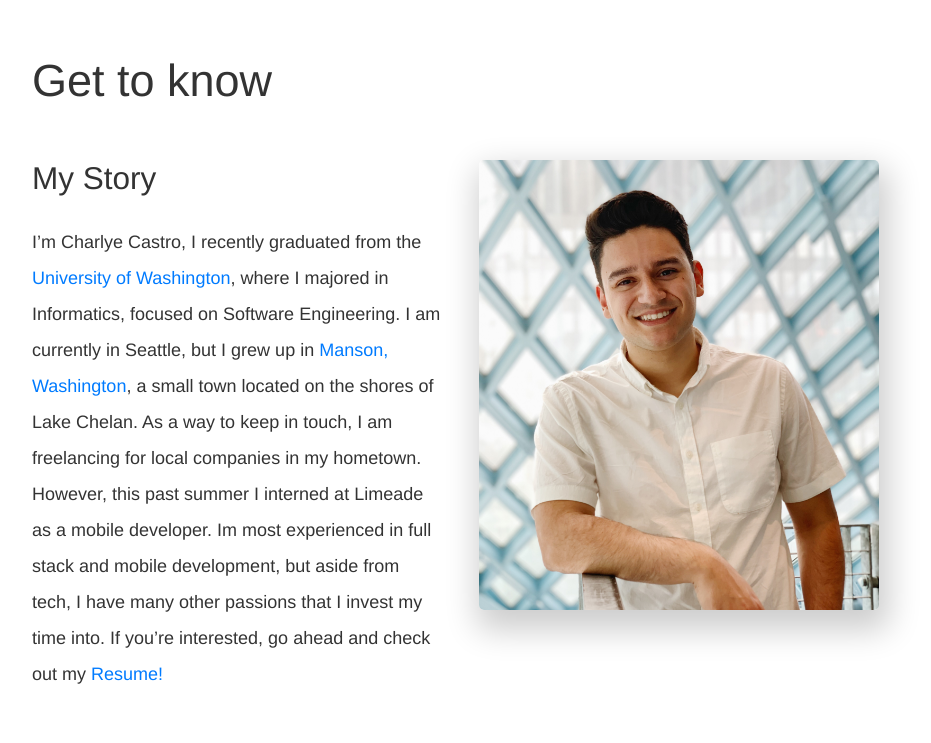
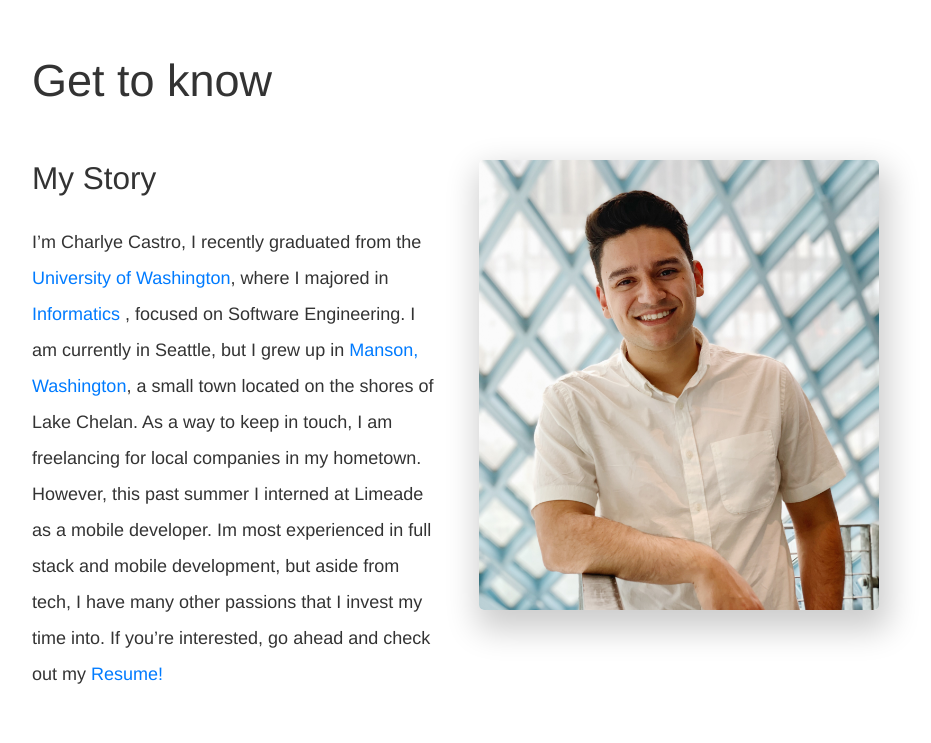
Before and after one commit to charlyecastro/portfolio-old, a Gatsby site: page / in a window 1280 px wide. Shown: the part 780-1523 px from the top of the page, without its empty margins (182-1113 px from the left). Built offline with nearby package versions, Linux system fonts and the light colour scheme; Gatsby itself is replaced by a stand-in of ours.

Commit message:
fixed gsap loading, added links and renamed work section

```diff
--- a/src/components/contact.js
+++ b/src/components/contact.js
@@ -21,7 +21,7 @@ const Contact = () => {
                     <label htmlFor = "email">Email</label>
                     <input id = "email" type = "text" name="_replyto" placeholder = "spidey@avengers.com"></input>
                     <label htmlFor= "message">Message</label>
-                    <textarea id = "message" name="message" placeholder=" Hi Charlye" rows = {4}></textarea>
+                    <textarea id = "message" name="message" placeholder="Welcome to the Avengers, Charlye!" rows = {4}></textarea>
                     <input type="submit" value="Send"></input>
                 </form>
                 </div>
--- a/src/components/layout.js
+++ b/src/components/layout.js
@@ -18,10 +18,10 @@ import "../../node_modules/font-awesome/css/font-awesome.min.css"
 const Layout = ({ children }) => {
 
    useEffect(() => {
-    gsap.to("#hi", 1, { css: { visibility: "visible" } })
+    gsap.to(".layout-container", 1, { css: { visibility: "visible" } })
 
     const tl = new TimelineLite()
-    tl.from("#hi", {
+    tl.from(".layout-container", {
             opacity: 0,
             duration: 1,
             ease: Power3.easeInOut
--- a/src/pages/index.js
+++ b/src/pages/index.js
@@ -28,15 +28,11 @@ const IndexPage = ({ data }) => {
       <div className="contained" style={{
         display: "flex", alignItems: "center", height: "100vh", justifyContent: "center",
       }}>
-
         <section id="hi"  >
-
-
           <div style={{ position: "relative" }} >
             <div className="hi-container">
               <h5 className="hiStyle" >Hi, I'm</h5>
             </div>
-
             <video muted autoPlay loop>
               <source src={waveWebm} type="video/webm" />
               <source src={waveMp4} type="video/mp4" />
@@ -51,11 +47,7 @@ const IndexPage = ({ data }) => {
                 <Link to="/#contact"> <button > Let's Talk</button> </Link>
               </div>
             </div>
-
           </div>
-
-          {/* </div> */}
-
         </section>
       </div>
       <section id="about" className="contained ">
@@ -63,8 +55,7 @@ const IndexPage = ({ data }) => {
         <div className="row rowTest">
           <div className="col-md-6 col-sm-12 col content-spacing">
             <h3 className="">My Story</h3>
-
-            <p className="content-spacing" style={{ lineHeight: "2.0" }}>I’m Charlye Castro, I recently graduated from the <a id="pTest" href="#"> University of Washington</a>, where I majored in Informatics, focused on Software Engineering. I am currently in Seattle, but I grew up in <a id="pTest" href="#"> Manson, Washington</a>, a small town located on the shores of Lake Chelan. As a way to keep in touch, I am freelancing for local companies in my hometown. However, this past summer I interned at Limeade as a mobile developer. Im most experienced in full stack and mobile development, but aside from tech, I have many other passions that I invest my time into. If you’re interested, go ahead and check out my<a id="pTest" href={PDF} target="_blank"> Resume!</a>  </p>
+            <p className="content-spacing" style={{ lineHeight: "2.0" }}>I’m Charlye Castro, I recently graduated from the <a id="pTest" href="https://www.washington.edu/"> University of Washington</a>, where I majored in <a id="pTest" href="https://ischool.uw.edu/programs/informatics" >Informatics </a>, focused on Software Engineering. I am currently in Seattle, but I grew up in <a id="pTest" href="https://moretomanson.com/"> Manson, Washington</a>, a small town located on the shores of Lake Chelan. As a way to keep in touch, I am freelancing for local companies in my hometown. However, this past summer I interned at Limeade as a mobile developer. Im most experienced in full stack and mobile development, but aside from tech, I have many other passions that I invest my time into. If you’re interested, go ahead and check out my<a id="pTest" href={PDF} target="_blank"> Resume!</a>  </p>
           </div>
           <div className="col-md-6 col-sm-12 col-12 content-spacing ">
             <Img className="picture content-spacing" fluid={data.profilePic.childImageSharp.fluid} alt="image name" />
@@ -81,7 +72,7 @@ const IndexPage = ({ data }) => {
       </section>
       <section id="work" className="workSection">
         <div className="contained section-spacing" >
-          <h2 className="content-spacing sectionTitle">Work</h2>
+          <h2 className="content-spacing sectionTitle">My Work</h2>
           <div className="row" style={{ justifyContent: "center" }}>
             <LimeadeCard />
             <BeaconCard />
```
Also changed, not shown: 1 other file.
